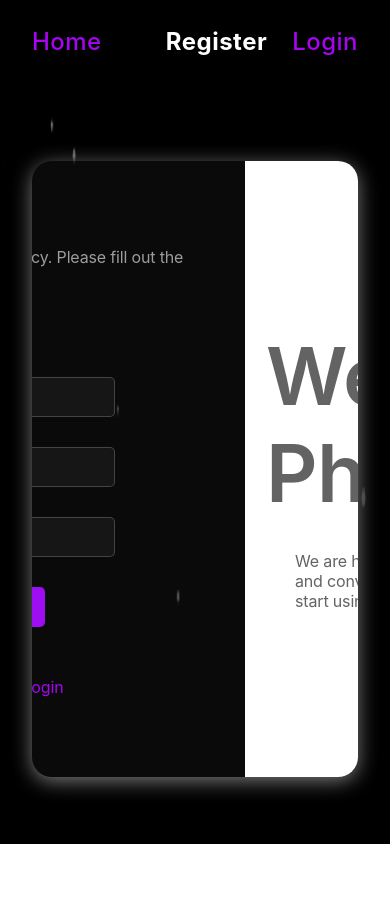
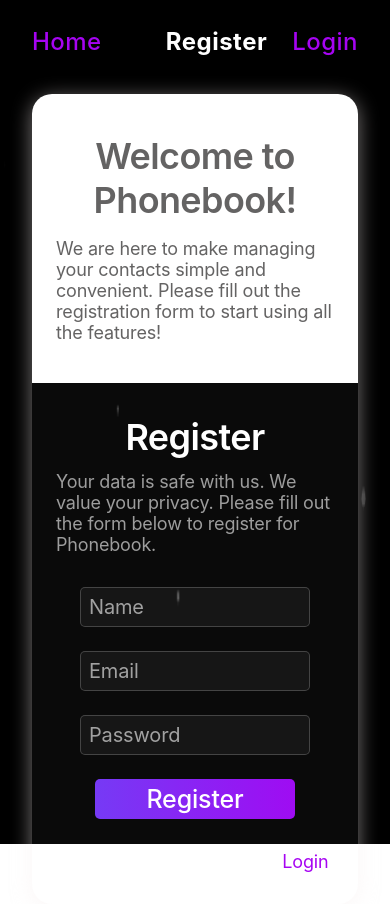
Before and after one commit to IrynaRybachok/Phonebook, a React (Vite) app: page /register in a window 390 px wide. Before the commit the page ends 844 px from the top, so only its background shows below. Built offline with nearby package versions, Linux system fonts and the light colour scheme.

Commit message:
responsive design registration page

```diff
--- a/src/components/RegistrationForm/RegistrationForm.jsx
+++ b/src/components/RegistrationForm/RegistrationForm.jsx
@@ -60,7 +60,9 @@ const RegistrationForm = () => {
       onSubmit={handleSubmit}
       validationSchema={FeedbackSchema}
     >
-      <Form className={s.form}>
+      <Form
+        className={`${s.form} flex flex-col gap-6 justify-center items-center w-full pt-8 pr-6 pb-8 pl-6 md:pt-10 md:pr-15 md:pb-10 md:pl-10 md:w-125 md:gap-7.5`}
+      >
         <div className={s.wrapInput}>
           <Field
             className={s.input}
@@ -95,7 +97,7 @@ const RegistrationForm = () => {
             component="span"
           />
         </div>
-        <button className={s.btnRegister} type="submit">
+        <button className={`${s.btnRegister}`} type="submit">
           Register
         </button>
       </Form>
--- a/src/components/RegistrationForm/RegistrationForm.module.css
+++ b/src/components/RegistrationForm/RegistrationForm.module.css
@@ -1,13 +1,3 @@
-.form {
-  display: inline-flex;
-  flex-direction: column;
-  gap: 30px;
-  justify-content: center;
-  align-items: center;
-  padding: 50px 80px;
-  width: 500px;
-}
-
 .wrapInput {
   position: relative;
   display: flex;
--- a/src/pages/RegistrationPage/RegistrationPage.jsx
+++ b/src/pages/RegistrationPage/RegistrationPage.jsx
@@ -4,24 +4,38 @@ import s from "./RegistrationPage.module.css";
 
 const RegistrationPage = () => {
   return (
-    <div className={s.wrapRegister}>
-      <div className={s.boxRegister}>
-        <h2 className={s.title}>Register</h2>
-        <p className={s.text}>
+    <div
+      className={`${s.wrapRegister} flex flex-col-reverse jusftify-center md:flex-row`}
+    >
+      <div
+        className={`${s.boxRegister} w-full pt-8 pr-6 pb-8 pl-6  md:pt-10 md:pr-15 md:pb-10 md:pl-10 md:w-2xl `}
+      >
+        <h2 className={`${s.title} text-4xl mb-3 md:text-7xl md:mb-2.5`}>
+          Register
+        </h2>
+        <p className={`${s.text} text-lg md:text-2xl md:mb-10`}>
           Your data is safe with us. We value your privacy. Please fill out the
           form below to register for Phonebook.
         </p>
         <RegistrationForm />
-        <p className={s.text}>
+        <p className={`${s.text} text-lg md:text-2xl md:mb-10`}>
           Already have an account?{" "}
           <Link className={s.linkLogin} to="/login">
             Login
           </Link>
         </p>
       </div>
-      <div className={s.boxWelcome}>
-        <h2 className={s.titleWelcome}>Welcome to Phonebook!</h2>
-        <p className={s.discr}>
+      <div
+        className={`${s.boxWelcome} flex flex-col justify-evenly items-center w-full pt-10 pr-6 pb-10 pl-6  md:p-15 lg:w-lg`}
+      >
+        <h2
+          className={`${s.titleWelcome} text-4xl mb-4 md:text-7xl lg:text-8xl`}
+        >
+          Welcome to Phonebook!
+        </h2>
+        <p
+          className={`${s.discr} text-lg text-start md:text-3xl md:text-center`}
+        >
           We are here to make managing your contacts simple and convenient.
           Please fill out the registration form to start using all the features!
         </p>
--- a/src/pages/RegistrationPage/RegistrationPage.module.css
+++ b/src/pages/RegistrationPage/RegistrationPage.module.css
@@ -1,17 +1,12 @@
 .wrapRegister {
-  display: inline-flex;
   border-radius: 20px;
-  justify-content: center;
-  align-items: stretch;
   overflow: hidden;
-  min-height: 465px;
+  /* min-height: 465px; */
   box-shadow: 0 4px 20px rgba(247, 240, 240, 0.5);
 }
 
 .boxRegister {
   background-color: rgba(255, 255, 255, 0.04);
-  width: 700px;
-  padding: 40px 50px;
   display: flex;
   flex-direction: column;
   justify-content: center;
@@ -20,35 +15,25 @@
 
 .boxWelcome {
   background-color: #fff;
-  width: 500px;
   height: auto;
-  padding: 40px 50px;
-  display: flex;
-  flex-direction: column;
-  justify-content: center;
-  align-items: center;
 }
 
 .title {
   font-family: Inter;
   color: #fff;
-  font-size: 30px;
   font-style: normal;
   font-weight: 600;
   line-height: normal;
   letter-spacing: -0.6px;
-  margin-bottom: 10px;
 }
 
 .text {
   font-family: Inter;
-  font-size: 16px;
   font-style: normal;
   font-weight: 400;
   line-height: normal;
   letter-spacing: -0.16px;
   color: rgba(255, 255, 255, 0.6);
-  margin-bottom: 40px;
 }
 
 .linkLogin {
@@ -59,17 +44,15 @@
 .titleWelcome {
   font-family: Inter;
   color: rgba(18, 17, 17, 0.656);
-  font-size: 80px;
   font-style: normal;
   font-weight: 600;
   line-height: normal;
   letter-spacing: -0.6px;
-  margin-bottom: 30px;
+  text-align: center;
 }
 
 .discr {
   font-family: Inter;
-  font-size: 16px;
   font-style: normal;
   font-weight: 400;
   line-height: normal;
```
